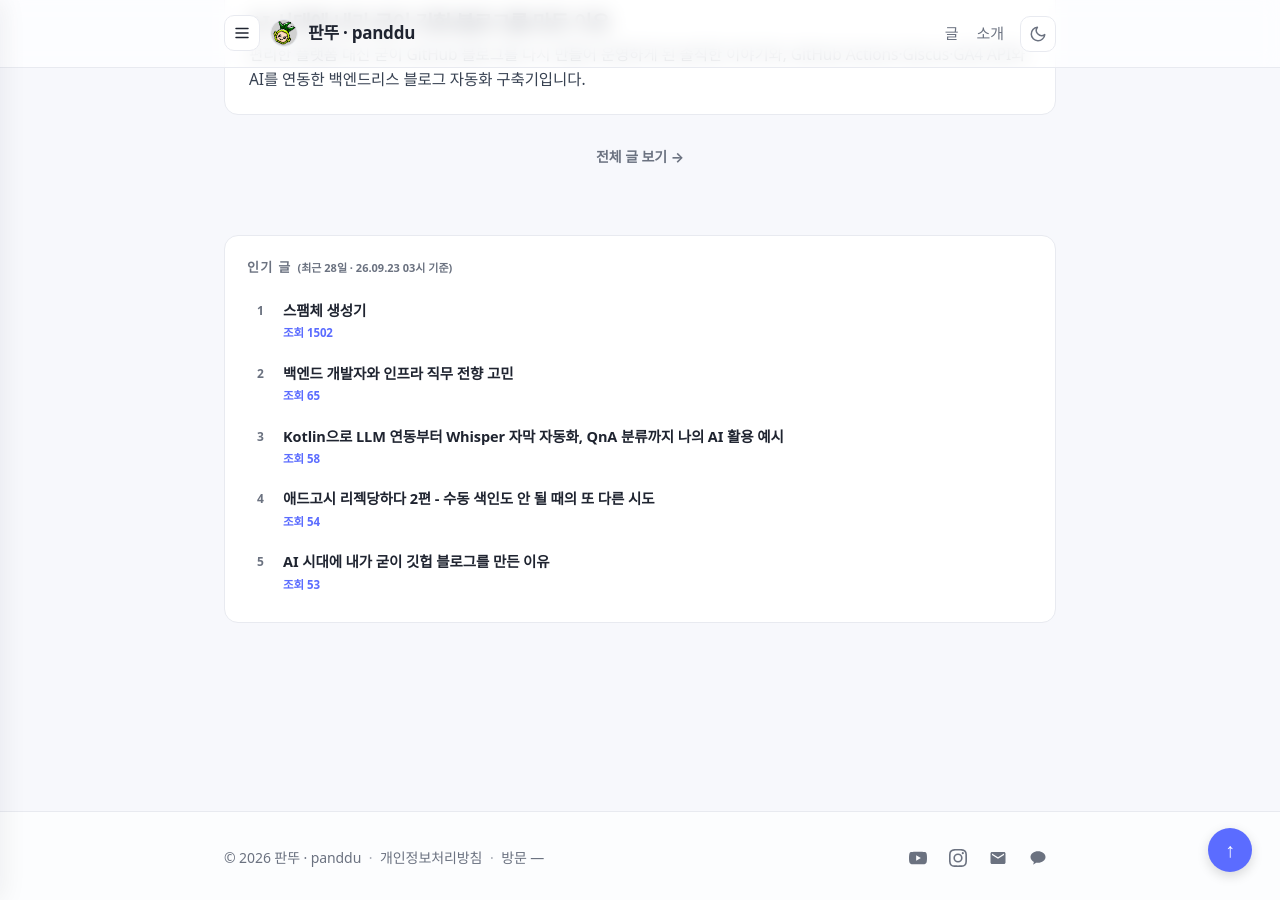
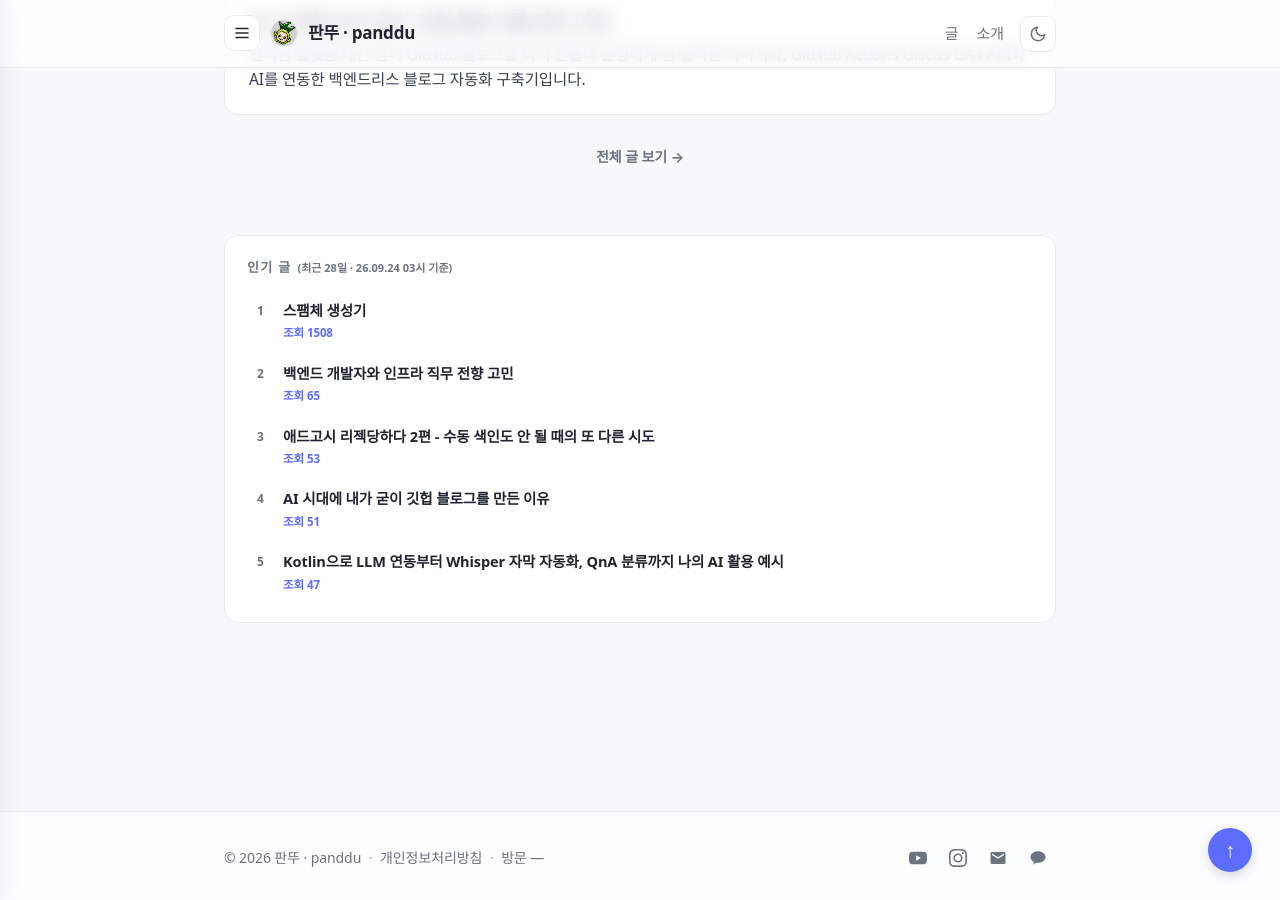
Before and after one commit to panddu/panddu.github.io, a Jekyll site: the page built from index.html, in a window 1280 px wide and 900 px high, scrolled down 1992 px. Built offline with Jekyll 4.4.1, drawn with Linux system fonts in a browser that asks for light colours; some web fonts are replaced.

Commit message:
chore: update popular posts

```diff
--- a/_data/popular_posts.json
+++ b/_data/popular_posts.json
@@ -1,11 +1,11 @@
 {
-  "generated_at": "2026-09-23T03:30:04+09:00",
+  "generated_at": "2026-09-24T03:51:21+09:00",
   "period_days": 28,
   "posts": [
     {
       "title": "스팸체 생성기",
       "url": "/posts/2019/04/spammaker/",
-      "views": 1502
+      "views": 1508
     },
     {
       "title": "백엔드 개발자와 인프라 직무 전향 고민",
@@ -13,19 +13,19 @@
       "views": 65
     },
     {
-      "title": "Kotlin으로 LLM 연동부터 Whisper 자막 자동화, QnA 분류까지 나의 AI 활용 예시",
-      "url": "/posts/2026/08/panddu-ai-workflow/",
-      "views": 58
-    },
-    {
       "title": "애드고시 리젝당하다 2편 - 수동 색인도 안 될 때의 또 다른 시도",
       "url": "/posts/2026/08/adsense-rejection-diary-2/",
-      "views": 54
+      "views": 53
     },
     {
       "title": "AI 시대에 내가 굳이 깃헙 블로그를 만든 이유",
       "url": "/posts/2026/08/why-i-made-github-blog/",
-      "views": 53
+      "views": 51
+    },
+    {
+      "title": "Kotlin으로 LLM 연동부터 Whisper 자막 자동화, QnA 분류까지 나의 AI 활용 예시",
+      "url": "/posts/2026/08/panddu-ai-workflow/",
+      "views": 47
     }
   ]
 }
```
